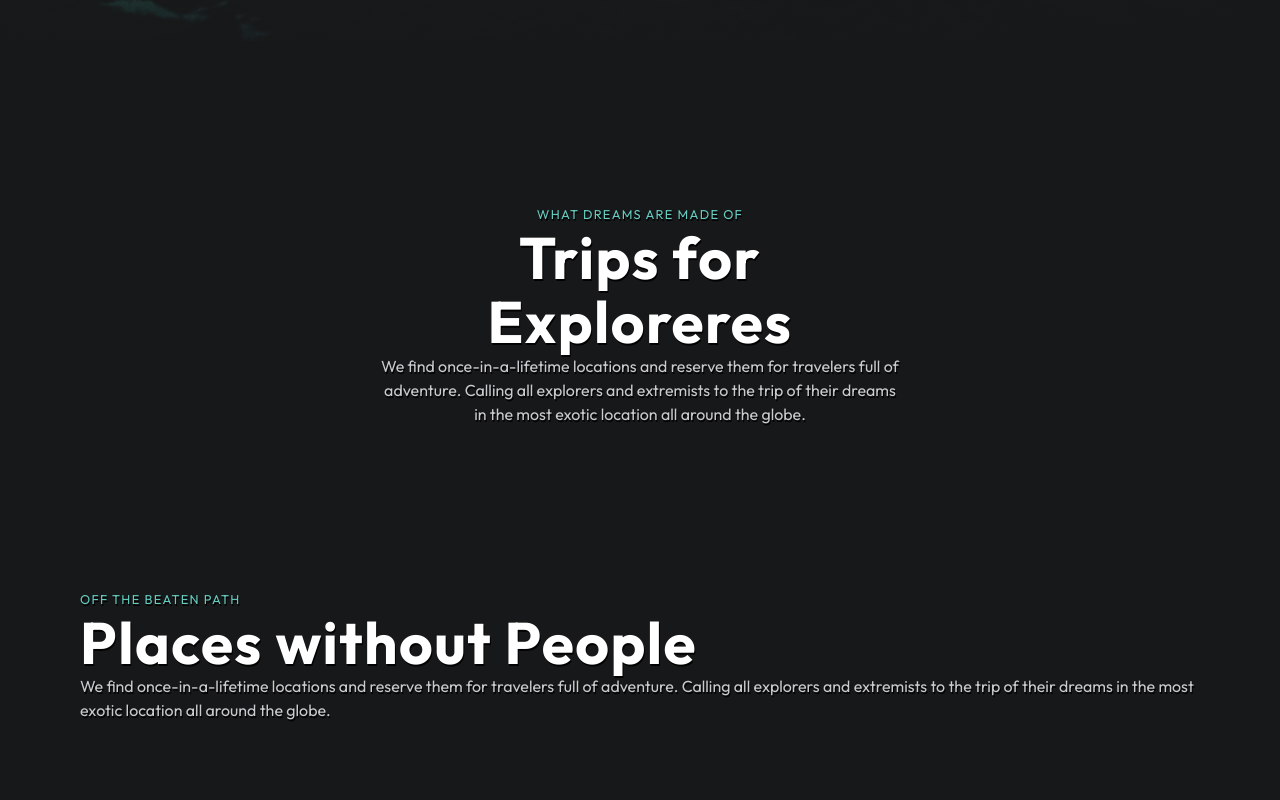
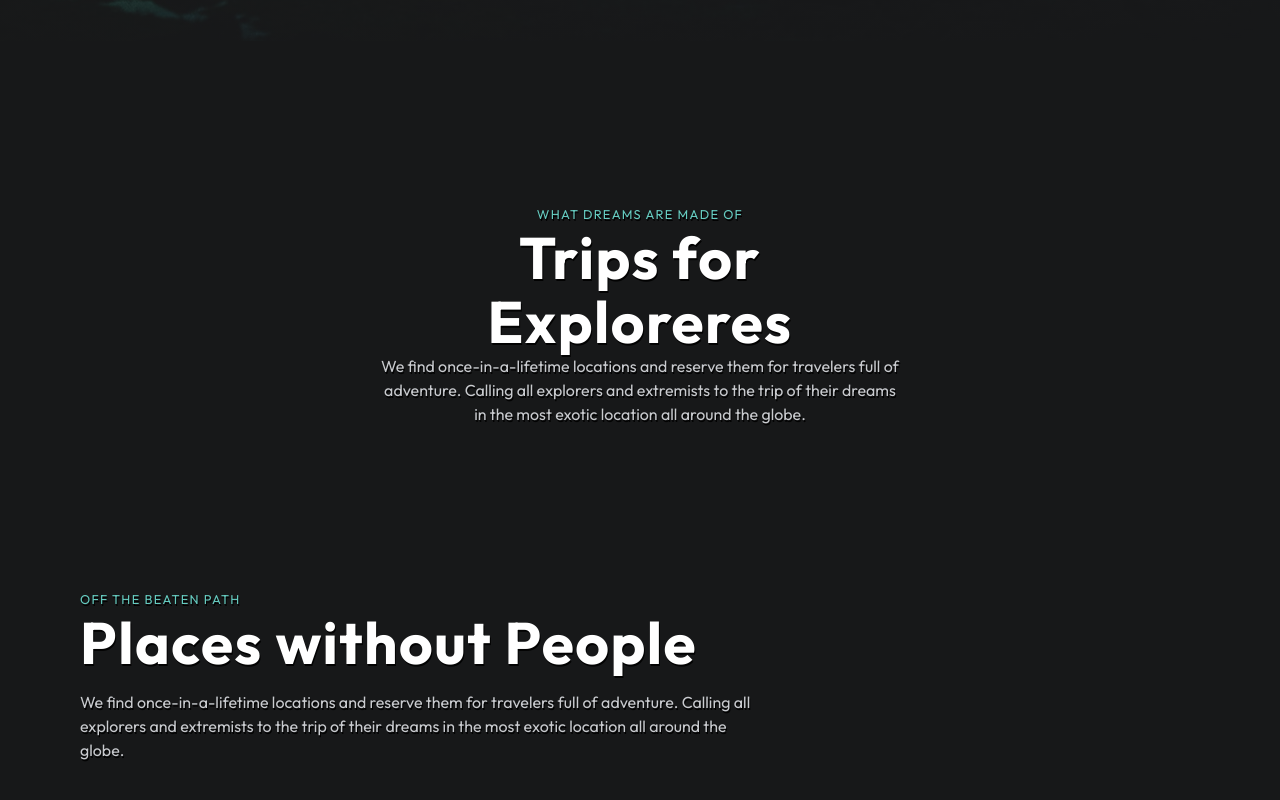
Before and after one commit to katerina-shche/parallax-landing-page, a website built with Vite: page index.html in a window 1280 px wide. Shown: the part 759-1559 px from the top of the page. Built offline with nearby package versions, Linux system fonts and the light colour scheme.

Commit message:
slider section start

```diff
--- a/index.html
+++ b/index.html
@@ -79,7 +79,11 @@
             <h2 id="slider" class="text-3xl font-bold
             tracking-wide drop-shadow-text-sm">
             Places without People</h2>
-            <p class="text-muted drop-shadow-text-sm">
+          </div>
+          <div class="flex flex-wrap sm:flex-nowrap
+          justify-center sm:justify-between items-center
+          space-x-4 space-y-4">
+            <p class="text-muted max-w-2xl drop-shadow-text-sm">
               We find once-in-a-lifetime locations and reserve
               them for travelers full of adventure. Calling all
               explorers and extremists to the trip of their
```
